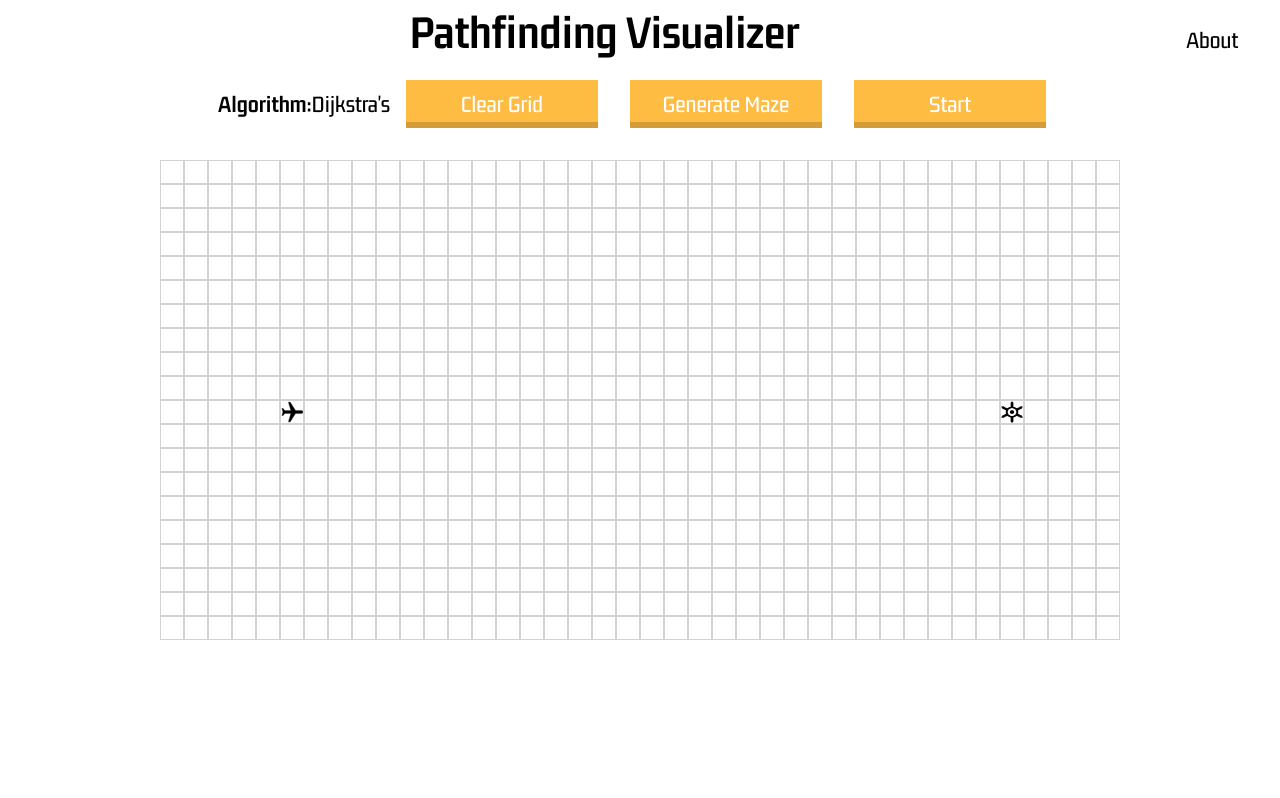
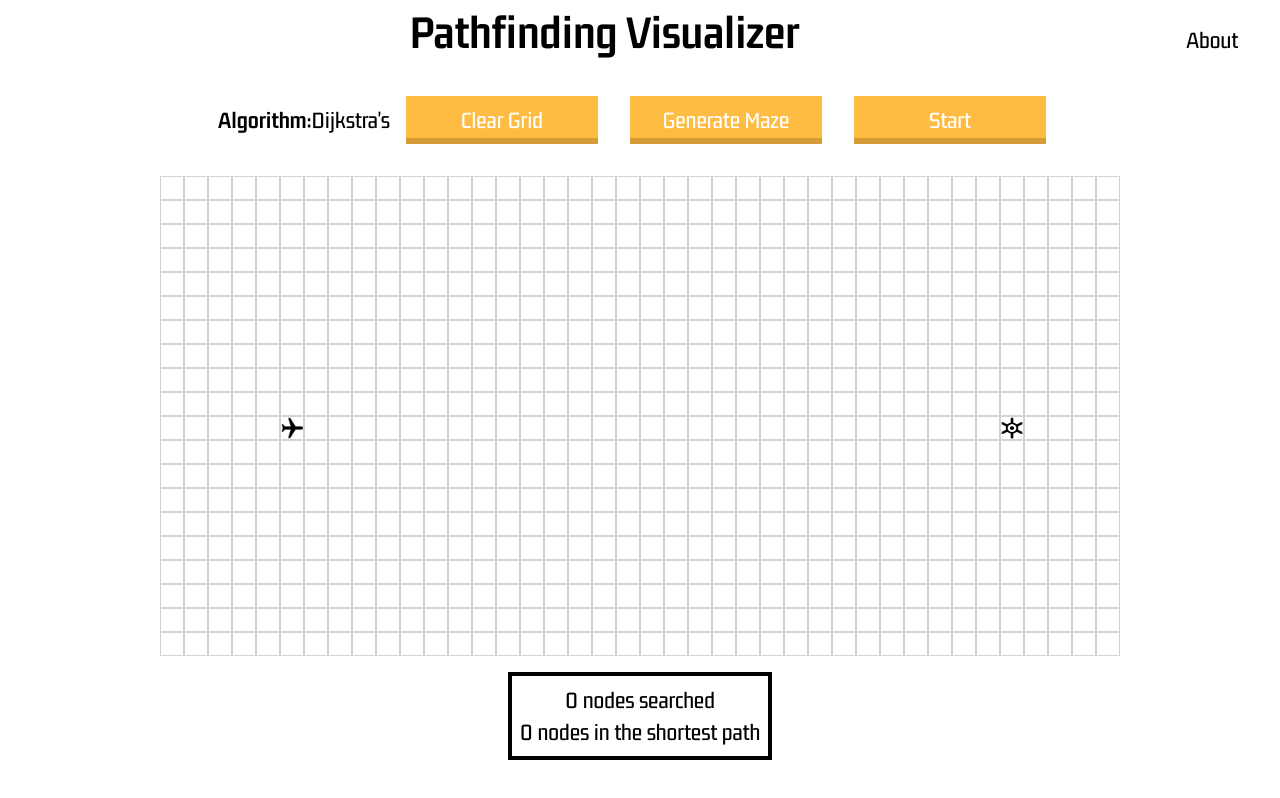
Before and after one commit to Cecimart3/cecilia-martinez-capstone, a React (Create React App) app in the folder client/: page / in a window 1280 px wide. Shown: the top 798 px of the page. Built offline with nearby package versions, Linux system fonts and the light colour scheme.

Commit message:
nodes searched and shortest path info box rendered

```diff
--- a/client/src/components/Grid/Grid.js
+++ b/client/src/components/Grid/Grid.js
@@ -4,6 +4,7 @@ import Node from '../Node/Node'
 import { dijkstra, getNodesInShortestPathOrder } from '../../algorithms/dijkstra'
 import Options from '../Options/Options';
 import { generateEllerMaze } from '../../algorithms/mazeGenerator';
+import Results from '../Results/Results';
 
 const START_NODE_ROW = 10;
 const START_NODE_COL = 5;
@@ -15,8 +16,12 @@ class Grid extends Component {
         grid: [],
         mouseIsPressed: false,
         startIsMoving: false,
-        finishIsMoving: false
+        finishIsMoving: false,
+        searchedNodes: 0,
+        path: 0
     }
+
+    // searchedNodes = createRef();
 
     componentDidMount() {
         const grid = gridModel();
@@ -48,7 +53,7 @@ class Grid extends Component {
 
     handleMouseUp = (row, column) => {
         let newGrid;
-        console.log(row, column)
+        //console.log(row, column)
         if (this.state.startIsMoving) {
             newGrid = getNewGridWithStartToggled(this.state.grid, row, column);
         } if (this.state.finishIsMoving) {
@@ -66,6 +71,7 @@ class Grid extends Component {
                 return;
                 }
                 setTimeout(() => {
+                    //this.searchedNodes.current = `${visitedNodesInOrder} nodes searched.`
                     const node = visitedNodesInOrder[i];
                     if (i === 0) {
                         node.nodeRef.current.className = 'node node__visited node__start'
@@ -104,7 +110,9 @@ class Grid extends Component {
         const finishNode = findFinish(grid)
         const visitedNodesInOrder = dijkstra(grid, startNode, finishNode)
         const nodesInShortestPathOrder = getNodesInShortestPathOrder(finishNode)
+        this.setState({searchedNodes: visitedNodesInOrder.length, path: nodesInShortestPathOrder.length}, () => {
             this.animateDijkstra(visitedNodesInOrder, nodesInShortestPathOrder)
+        })
     }
 
     generateMaze = () => {
@@ -123,9 +131,14 @@ class Grid extends Component {
 
     }
 
+    searchedNodes = () => {
+
+    }
+
 
     render() {
-        const { grid, mouseIsPressed } = this.state
+        const { grid, mouseIsPressed, searchedNodes, path } = this.state
+        console.log(grid)
 
         return (
             <main className='main'>
@@ -133,16 +146,15 @@ class Grid extends Component {
                     start={() => this.visualizeDijkstra()}
                     maze={this.generateMaze}
                     clearGrid={this.clearGrid}/>
-
                 <div className='main__grid'>
-
                     { createGrid(grid,
                         {mouseIsPressed,
                         handleMouseDown: this.handleMouseDown,
                         handleMouseEnter: this.handleMouseEnter,
                         handleMouseUp: this.handleMouseUp}) }
-
                 </div>
+                {grid && <Results searched={searchedNodes}
+                            path={path}/>}
             </main>
         )
     }
--- a/client/src/components/Grid/Grid.scss
+++ b/client/src/components/Grid/Grid.scss
@@ -1,17 +1,19 @@
 .main {
     width: 100%;
     height: 100vh;
+    display: flex;
+    flex-direction: column;
+    align-items: center;
 
     //background-image: url('../../Starsinthesky.jpeg');
 
 
     &__grid {
-
-        position: absolute;
-        margin-left: auto;
-        margin-right: auto;
-        left: 0;
-        right: 0;
-        text-align: center;
+        //position: absolute;
+        // margin-left: auto;
+        // margin-right: auto;
+        // left: 0;
+        // right: 0;
+        // text-align: center;
     }
 }
--- a/client/src/components/Header/Header.scss
+++ b/client/src/components/Header/Header.scss
@@ -1,7 +1,7 @@
 @use '../../styles/mixins' as *;
 
 .header {
-    height: 3rem;
+    height: 4rem;
     width: 100%;
     display: flex;
     align-items: baseline;
--- /dev/null
+++ b/client/src/components/Legend/Legend.scss
@@ -0,0 +1,5 @@
+.legend {
+    height: 4rem;
+    border: .25rem solid black;
+    padding: 1rem;
+}
--- a/client/src/components/Node/Node.scss
+++ b/client/src/components/Node/Node.scss
@@ -9,13 +9,13 @@
     &__start {
         // background-color: green;
         //content: '1';
-        background-image: url('../../airplane.png');
+        background-image: url('../../assets/images/airplane.png');
         background-size: cover;
     }
 
     &__finish {
         // background-color: red;
-        background-image: url('../../end-point.png');
+        background-image: url('../../assets/images/end-point.png');
         background-size: 100% 100%;
         background-repeat: no-repeat;
 
@@ -86,7 +86,7 @@
         animation-iteration-count: 1;
         animation-fill-mode: forwards;
         animation-play-state: running;
-        background-image: url('../../airplane.png');
+        background-image: url('../../assets/images/airplane.png');
       }
 
       @keyframes shortestPath {
--- a/client/src/components/Options/Options.js
+++ b/client/src/components/Options/Options.js
@@ -1,7 +1,7 @@
 import './Options.scss'
 
 const Options = ({ start, maze, clearGrid }) => {
-    console.log(clearGrid)
+
     return (
         <div className='options'>
             <div className='options__description'>
--- a/client/src/components/Options/Options.scss
+++ b/client/src/components/Options/Options.scss
@@ -1,6 +1,7 @@
 @use '../../styles/mixins' as *;
 
 .options {
+    width: 100%;
     display: flex;
     justify-content: center;
     align-items: center;
--- a/client/src/components/Results/Results.js
+++ b/client/src/components/Results/Results.js
@@ -0,0 +1,19 @@
+import './Results.scss'
+
+const Results = ({ searched, path }) => {
+    // const searchNodes = () => {
+    //     return searched.reduce((rowSum, row) =>
+    //         rowSum + row.reduce((columnSum, column) => columnSum + +column.isVisited, 0), 0)
+    //     //searched.map(arr => arr.filter())
+    // }
+
+
+    return (
+        <div className='results'>
+            <p className='results__info'>{searched} nodes searched</p>
+            <p className='results__info'>{path} nodes in the shortest path</p>
+        </div>
+    )
+}
+
+export default Results
--- a/client/src/components/Results/Results.scss
+++ b/client/src/components/Results/Results.scss
@@ -0,0 +1,14 @@
+@use '../../styles/mixins' as *;
+
+.results {
+    margin-top: 1rem;
+    display: flex;
+    flex-direction: column;
+    align-items: center;
+    border: .25rem solid black;
+    padding: .5rem;
+
+    &__info {
+        @include subheader-text;
+    }
+}
```
Also changed, not shown: client/src/components/Legend/Legend.js (added, +28 -0 lines), client/src/assets/images/airplane.png (renamed from client/src/airplane.png), client/src/assets/images/end-point.png (renamed from client/src/end-point.png). Lines whose indentation alone changed are shown as unchanged.
